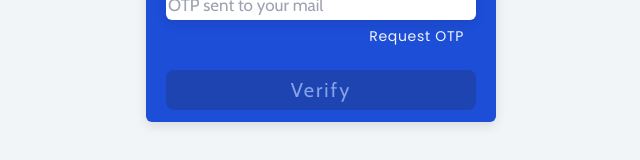
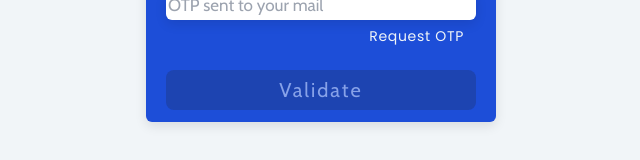
Before and after one commit to kawojue/user-registration, a React (Vite) app in the folder starter/: page /account/password/reset in a window 1280 px wide. Shown: the part 235-395 px from the top of the page, without its empty margins (319-959 px from the left). Built offline with nearby package versions, Linux system fonts and the light colour scheme.

Commit message:
[add] loading state

```diff
--- a/starter/src/components/ForgotPswd.tsx
+++ b/starter/src/components/ForgotPswd.tsx
@@ -16,6 +16,7 @@ const ForgotPswd: React.FC = () => {
 
     const [otp, setOtp] = useState<string>("")
     const [verified, setVerified] = useState<boolean>(false)
+    const [isLoading, setIsLoading] = useState<boolean>(false)
 
     const [email, setEmail] = useState<string>("")
     const [validEmail, setValidEmail] = useState<string>("")
@@ -33,6 +34,7 @@ const ForgotPswd: React.FC = () => {
     }, [email, otp])
 
     const verifyOTP = async ():Promise<void> => {
+        setIsLoading(true)
         await axios.post(
             '/account/password/verify',
             JSON.stringify({ userId, otp }),
@@ -46,7 +48,9 @@ const ForgotPswd: React.FC = () => {
             const data = res?.data
             setUserId(data.userId)
             setVerified(data.verified)
+            setIsLoading(false)
         }).catch(err => {
+            setIsLoading(false)
             showToastMessage("error", err.response?.data?.message)
         })
     }
@@ -105,7 +109,7 @@ const ForgotPswd: React.FC = () => {
                         <button type="submit" className='btn'
                         disabled={!isValid}
                         onClick={async () => await verifyOTP()}>
-                            Verify
+                            {isLoading ? "Validating..": "Validate"}
                         </button>
                     </div>
                 </form>
```
